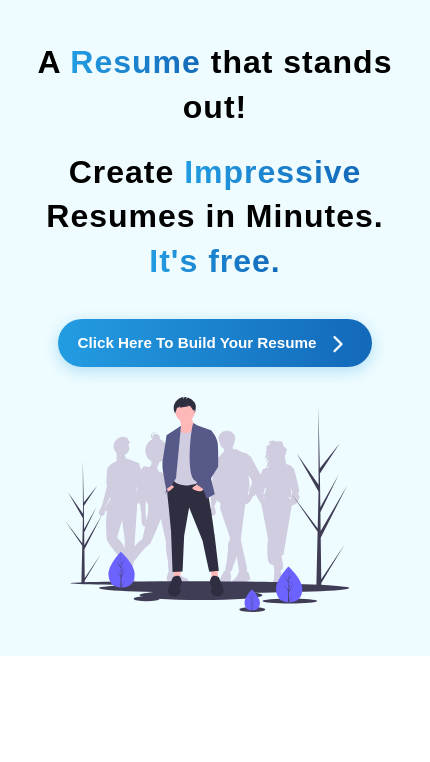
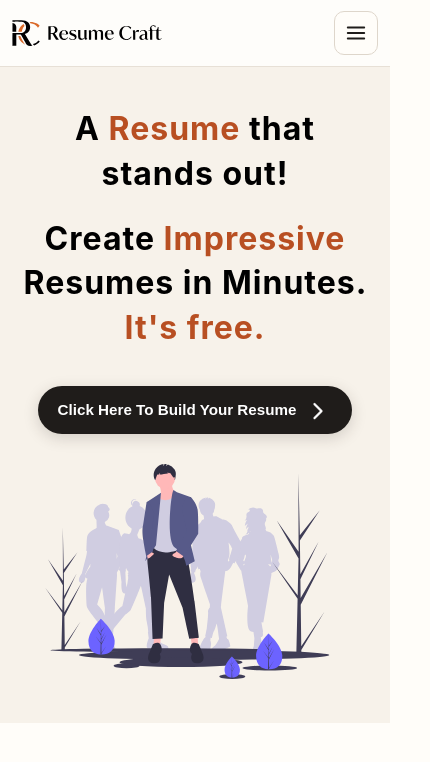
Before and after one commit to snehil21/ResumeCraft, a React (Vite) app: page / in a window 390 px wide. Shown: the top 762 px of the page, 430 px wide, since content can reach past the window. Built offline with nearby package versions, Linux system fonts and the light colour scheme.

Commit message:
feat: add responsive landing navigation

```diff
--- a/src/components/Header/Header.module.css
+++ b/src/components/Header/Header.module.css
@@ -6,7 +6,7 @@
   align-items: center;
   justify-content: space-evenly;
   gap: 30px;
-  background-color: rgb(238, 252, 255);
+  background-color: #f7f2ea;
   min-height: 85vh;
 }
 
@@ -22,8 +22,7 @@
 
 .heading span {
   background-clip: text;
-  background-image: linear-gradient(to right, #239ce2, #1369b9);
-  color: transparent;
+  color: #b84f22;
 }
 
 .left {
@@ -36,7 +35,7 @@
 .scrollButton {
   margin-top: 15px;
   padding: 12px 24px;
-  background: linear-gradient(to right, #239ce2, #1369b9);
+  background: #1f1c1a;
   color: white;
   border: none;
   border-radius: 50px;
@@ -48,12 +47,13 @@
   justify-content: center;
   gap: 8px;
   transition: all 0.3s ease;
-  box-shadow: 0 4px 15px rgba(35, 156, 226, 0.3);
+  box-shadow: 0 4px 15px rgba(48, 39, 31, 0.18);
 }
 
 .scrollButton:hover {
   transform: translateY(-2px);
-  box-shadow: 0 6px 20px rgba(35, 156, 226, 0.4);
+  background: #b84f22;
+  box-shadow: 0 6px 20px rgba(126, 57, 29, 0.22);
 }
 
 .scrollButton:active {
--- a/src/components/Landing/Landing.tsx
+++ b/src/components/Landing/Landing.tsx
@@ -1,11 +1,13 @@
 import React, { FC } from "react";
 import Header from "../Header/Header";
+import Navbar from "../Navbar/Navbar";
 
 import styles from "./Landing.module.css";
 
 const Landing: FC = () => {
   return (
     <div className={styles.container}>
+      <Navbar />
       <Header />
     </div>
   );
--- /dev/null
+++ b/src/components/Navbar/Navbar.module.css
@@ -0,0 +1,216 @@
+.header {
+  position: sticky;
+  top: 0;
+  z-index: 1000;
+  width: 100%;
+  background: rgba(254, 253, 250, 0.96);
+  border-bottom: 1px solid #e7e0d6;
+  backdrop-filter: blur(14px);
+}
+
+.navbar {
+  position: relative;
+  width: min(1180px, calc(100% - 48px));
+  height: 72px;
+  margin: 0 auto;
+  display: flex;
+  align-items: center;
+  justify-content: space-between;
+  gap: 32px;
+}
+
+.brand {
+  position: relative;
+  display: block;
+  flex: 0 0 182px;
+  width: 182px;
+  height: 46px;
+  overflow: hidden;
+  border-radius: 4px;
+}
+
+.brand img {
+  position: absolute;
+  top: 50%;
+  left: 50%;
+  width: 198px;
+  height: 198px;
+  max-width: none;
+  transform: translate(-50%, -50%);
+}
+
+.brand:focus-visible,
+.navigationLinks a:focus-visible,
+.primaryAction:focus-visible,
+.menuButton:focus-visible,
+.mobileNavigation a:focus-visible {
+  outline: 3px solid rgba(221, 109, 44, 0.38);
+  outline-offset: 4px;
+}
+
+.desktopNavigation {
+  display: flex;
+  align-items: center;
+  gap: 34px;
+}
+
+.navigationLinks {
+  display: flex;
+  align-items: center;
+  gap: 28px;
+}
+
+.navigationLinks a {
+  color: #35302c;
+  font-size: 0.94rem;
+  font-weight: 600;
+  line-height: 1;
+  text-decoration: none;
+  transition: color 160ms ease;
+}
+
+.navigationLinks a:hover {
+  color: #b84f22;
+}
+
+.primaryAction,
+.mobilePrimaryAction {
+  display: inline-flex;
+  align-items: center;
+  justify-content: center;
+  min-height: 42px;
+  padding: 0 19px;
+  border-radius: 10px;
+  background: #1f1c1a;
+  color: #fffdf9;
+  font-size: 0.92rem;
+  font-weight: 700;
+  line-height: 1;
+  text-decoration: none;
+  transition: background-color 160ms ease, transform 160ms ease;
+}
+
+.primaryAction:hover,
+.mobilePrimaryAction:hover {
+  background: #b84f22;
+  transform: translateY(-1px);
+}
+
+.menuButton {
+  display: none;
+  width: 44px;
+  height: 44px;
+  padding: 0;
+  align-items: center;
+  justify-content: center;
+  border: 1px solid #ded6cb;
+  border-radius: 10px;
+  background: #fffdf9;
+  color: #1f1c1a;
+  cursor: pointer;
+}
+
+.menuButton svg {
+  width: 22px;
+  height: 22px;
+}
+
+.mobileNavigation {
+  display: none;
+}
+
+@media (max-width: 960px) {
+  .navbar {
+    width: min(100% - 32px, 720px);
+    height: 66px;
+  }
+
+  .brand {
+    flex-basis: 166px;
+    width: 166px;
+    height: 42px;
+  }
+
+  .brand img {
+    width: 181px;
+    height: 181px;
+  }
+
+  .desktopNavigation {
+    display: none;
+  }
+
+  .menuButton {
+    display: inline-flex;
+  }
+
+  .mobileNavigation {
+    position: absolute;
+    top: calc(100% + 1px);
+    right: 0;
+    left: 0;
+    display: flex;
+    flex-direction: column;
+    gap: 4px;
+    padding: 12px;
+    border: 1px solid #e7e0d6;
+    border-top: 0;
+    border-radius: 0 0 16px 16px;
+    background: #fffdf9;
+    box-shadow: 0 18px 40px rgba(48, 39, 31, 0.12);
+    opacity: 0;
+    visibility: hidden;
+    transform: translateY(-8px);
+    transition: opacity 160ms ease, transform 160ms ease, visibility 160ms ease;
+  }
+
+  .mobileNavigationOpen {
+    opacity: 1;
+    visibility: visible;
+    transform: translateY(0);
+  }
+
+  .mobileNavigation a {
+    padding: 12px 14px;
+    border-radius: 9px;
+    color: #35302c;
+    font-size: 0.98rem;
+    font-weight: 650;
+    text-decoration: none;
+  }
+
+  .mobileNavigation a:not(.mobilePrimaryAction):hover {
+    background: #f5efe7;
+    color: #a8431d;
+  }
+
+  .mobilePrimaryAction {
+    margin-top: 6px;
+    color: #fffdf9 !important;
+  }
+}
+
+@media (max-width: 480px) {
+  .navbar {
+    width: calc(100% - 24px);
+  }
+
+  .brand {
+    flex-basis: 150px;
+    width: 150px;
+  }
+
+  .brand img {
+    width: 164px;
+    height: 164px;
+  }
+}
+
+@media (prefers-reduced-motion: reduce) {
+  .navigationLinks a,
+  .primaryAction,
+  .mobilePrimaryAction,
+  .mobileNavigation {
+    transition: none;
+  }
+}
--- /dev/null
+++ b/src/components/Navbar/Navbar.tsx
@@ -0,0 +1,107 @@
+import React, { FC, useEffect, useState } from "react";
+import { Menu, X } from "react-feather";
+import { Link, useLocation } from "react-router-dom";
+
+import transparentLogo from "../../assets/transparent-logo.svg";
+
+import styles from "./Navbar.module.css";
+
+const navigationItems = [
+  { label: "Features", href: "/#features" },
+  { label: "Templates", href: "/#templates" },
+  { label: "How it works", href: "/#how-it-works" },
+  { label: "Privacy", href: "/#privacy" },
+];
+
+const Navbar: FC = () => {
+  const [isMenuOpen, setIsMenuOpen] = useState(false);
+  const location = useLocation();
+
+  useEffect(() => {
+    setIsMenuOpen(false);
+  }, [location.pathname, location.hash]);
+
+  useEffect(() => {
+    if (!isMenuOpen) return;
+
+    const handleEscape = (event: KeyboardEvent) => {
+      if (event.key === "Escape") setIsMenuOpen(false);
+    };
+
+    document.addEventListener("keydown", handleEscape);
+    return () => document.removeEventListener("keydown", handleEscape);
+  }, [isMenuOpen]);
+
+  return (
+    <header className={styles.header}>
+      <nav className={styles.navbar} aria-label="Main navigation">
+        <Link className={styles.brand} to="/" aria-label="ResumeCraft home">
+          <img src={transparentLogo} alt="ResumeCraft" />
+        </Link>
+
+        <div className={styles.desktopNavigation}>
+          <div className={styles.navigationLinks}>
+            {navigationItems.map((item) => (
+              <a key={item.label} href={item.href}>
+                {item.label}
+              </a>
+            ))}
+            <a
+              href="https://github.com/snehil21/ResumeCraft"
+              target="_blank"
+              rel="noreferrer"
+            >
+              GitHub
+            </a>
+          </div>
+
+          <Link className={styles.primaryAction} to="/resumebuilder">
+            Build my resume
+          </Link>
+        </div>
+
+        <button
+          className={styles.menuButton}
+          type="button"
+          aria-label={isMenuOpen ? "Close navigation menu" : "Open navigation menu"}
+          aria-expanded={isMenuOpen}
+          aria-controls="mobile-navigation"
+          onClick={() => setIsMenuOpen((isOpen) => !isOpen)}
+        >
+          {isMenuOpen ? <X aria-hidden="true" /> : <Menu aria-hidden="true" />}
+        </button>
+
+        <div
+          className={`${styles.mobileNavigation} ${
+            isMenuOpen ? styles.mobileNavigationOpen : ""
+          }`}
+          id="mobile-navigation"
+          aria-hidden={!isMenuOpen}
+        >
+          {navigationItems.map((item) => (
+            <a key={item.label} href={item.href} tabIndex={isMenuOpen ? 0 : -1}>
+              {item.label}
+            </a>
+          ))}
+          <a
+            href="https://github.com/snehil21/ResumeCraft"
+            target="_blank"
+            rel="noreferrer"
+            tabIndex={isMenuOpen ? 0 : -1}
+          >
+            GitHub
+          </a>
+          <Link
+            className={styles.mobilePrimaryAction}
+            to="/resumebuilder"
+            tabIndex={isMenuOpen ? 0 : -1}
+          >
+            Build my resume
+          </Link>
+        </div>
+      </nav>
+    </header>
+  );
+};
+
+export default Navbar;
--- a/src/index.css
+++ b/src/index.css
@@ -1,6 +1,17 @@
+*,
+*::before,
+*::after {
+  box-sizing: border-box;
+}
+
+html {
+  scroll-behavior: smooth;
+}
+
 body {
   margin: 0;
   padding: 0;
-  box-sizing: border-box;
-  font-family: sans-serif;
+  color: #1f1c1a;
+  background: #fffdf9;
+  font-family: Inter, ui-sans-serif, -apple-system, BlinkMacSystemFont, "Segoe UI", sans-serif;
 }
```
Also changed, not shown: src/assets/colored-logo.svg (added), src/assets/transparent-logo.svg (added).
